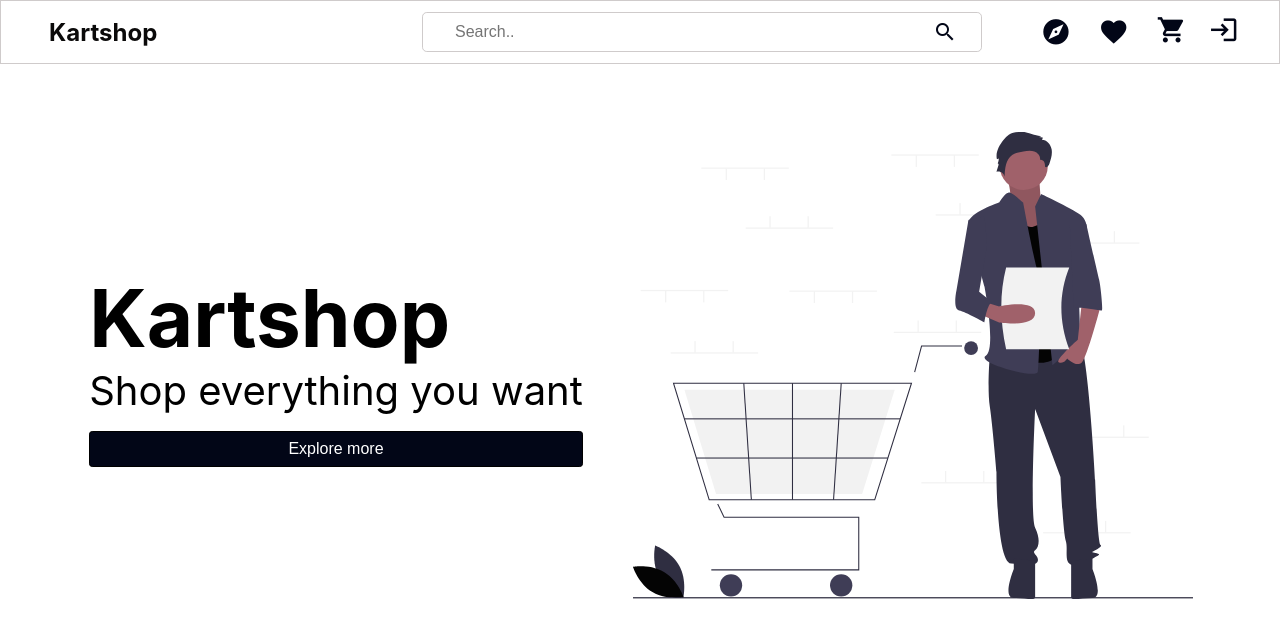
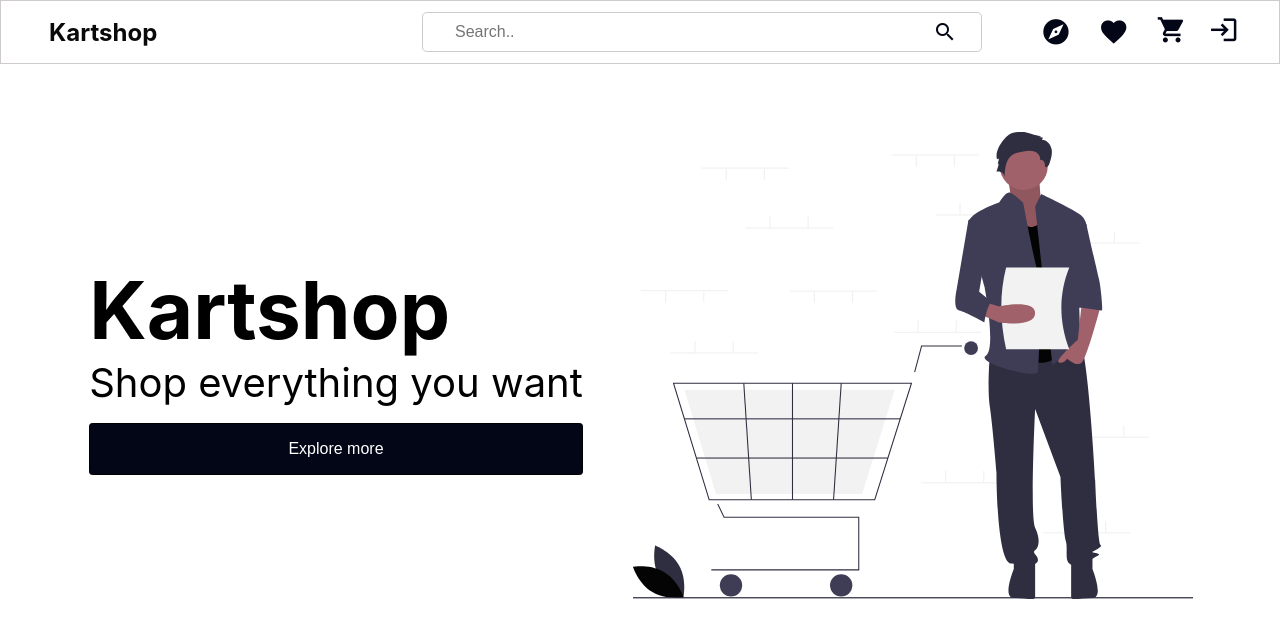
Before and after one commit to RaviPratihast/ecom-kartshop, a React (Create React App) app: page / in a window 1280 px wide. Shown: the top 638 px of the page. Built offline with nearby package versions, Linux system fonts and the light colour scheme.

Commit message:
style: button for landing page.

```diff
--- a/src/components/button/button.css
+++ b/src/components/button/button.css
@@ -3,16 +3,15 @@ button {
   justify-content: center;
   padding: 0.5em 1em;
   font-size: 1em;
-  border: 0.1em solid black;
+  border: 1px solid black;
   border-radius: 0.2em;
   cursor: pointer;
-  /* transition: all 0.3s ease; */
+  transition: all 0.3s ease;
   color: var(--secondary-color);
   background-color:var(--primary-color) ;
 }
 
 button:hover {
-  /* transform: scale(1.1); */
   background-color: var(--secondary-color);
   color: var(--primary-color);
 }
--- a/src/pages/home-page/home.css
+++ b/src/pages/home-page/home.css
@@ -57,6 +57,11 @@
   font-weight: 400;
 }
 
+.button-getting-started{
+  padding-top: 1rem;
+  padding-bottom: 1rem;
+}
+
 @media screen and (max-width: 850px) {
   .home-wrapper {
     flex-direction: column;
--- a/src/pages/home-page/home.jsx
+++ b/src/pages/home-page/home.jsx
@@ -30,7 +30,12 @@ const Home = () => {
             <h1>Kartshop</h1>
             <p>Shop everything you want</p>
           </div>
-          <Button onClick={() => navigate("/shop")}>Explore more</Button>
+          <Button
+            onClick={() => navigate("/shop")}
+            className="button-getting-started"
+          >
+            Explore more
+          </Button>
         </div>
 
         <div className="home-image">
```
